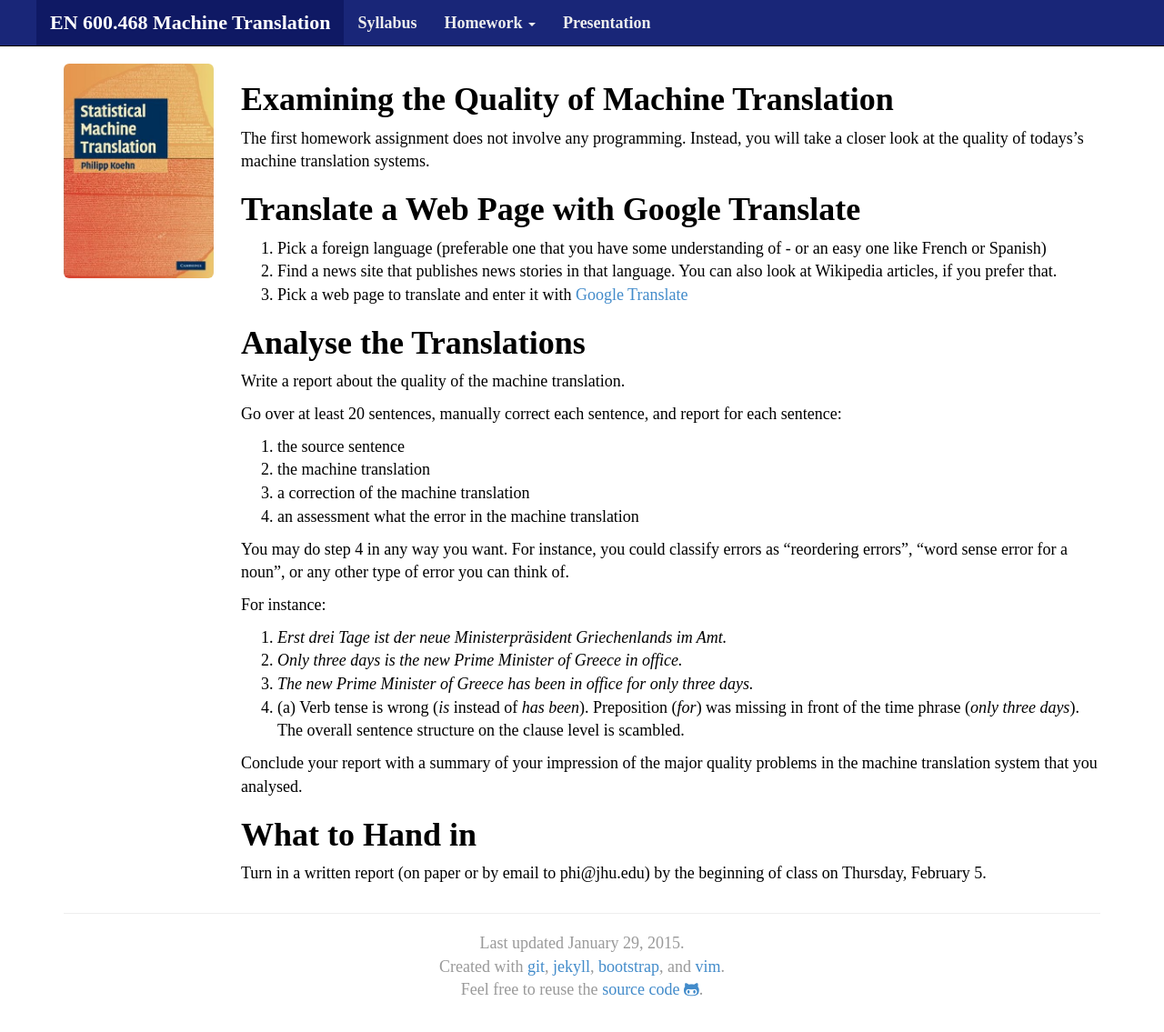
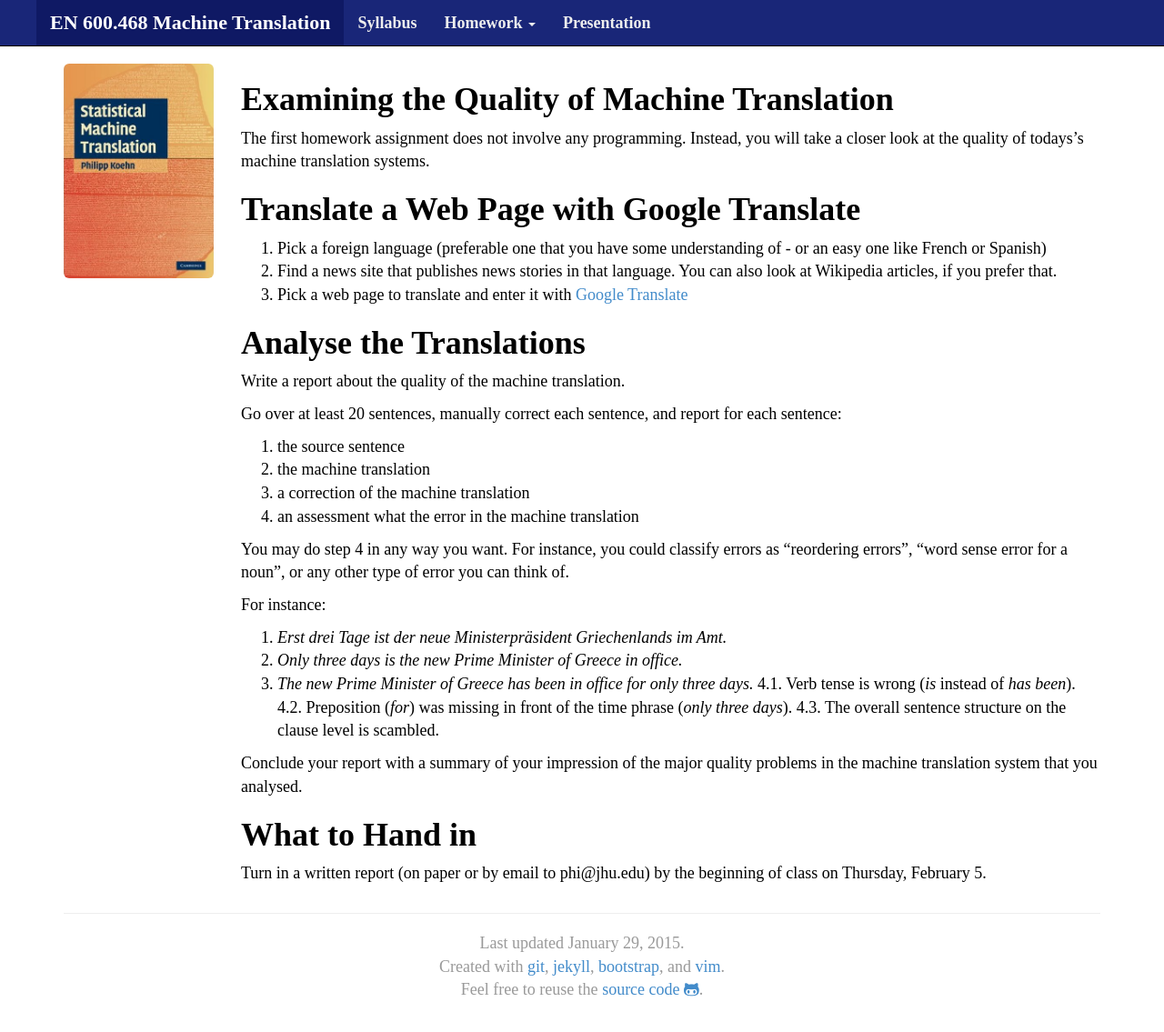
Before and after one commit to mt-class/jhu, a Jekyll site: the page built from hw0.md, in a window 1280 px wide and 1153 px high. Shown: the top 1135 px of the window at 91% size. Built offline with Jekyll 4.4.1, drawn with Linux system fonts in a browser that asks for light colours; nearby versions of some CDN libraries; some web fonts are replaced.

Commit message:
Update hw0.md

```diff
--- a/hw0.md
+++ b/hw0.md
@@ -37,7 +37,9 @@
 1. _Erst drei Tage ist der neue Ministerpräsident Griechenlands im Amt._
 2. _Only three days is the new Prime Minister of Greece in office._
 3. _The new Prime Minister of Greece has been in office for only three days._
-4. (a) Verb tense is wrong (_is_ instead of _has been_). Preposition (_for_) was missing in front of the time phrase (_only three days_). The overall sentence structure on the clause level is scambled.
+4.1. Verb tense is wrong (_is_ instead of _has been_).
+4.2. Preposition (_for_) was missing in front of the time phrase (_only three days_).
+4.3. The overall sentence structure on the clause level is scambled.
 
 Conclude your report with a summary of your impression of the major quality problems in the machine translation system that you analysed.
 
```
